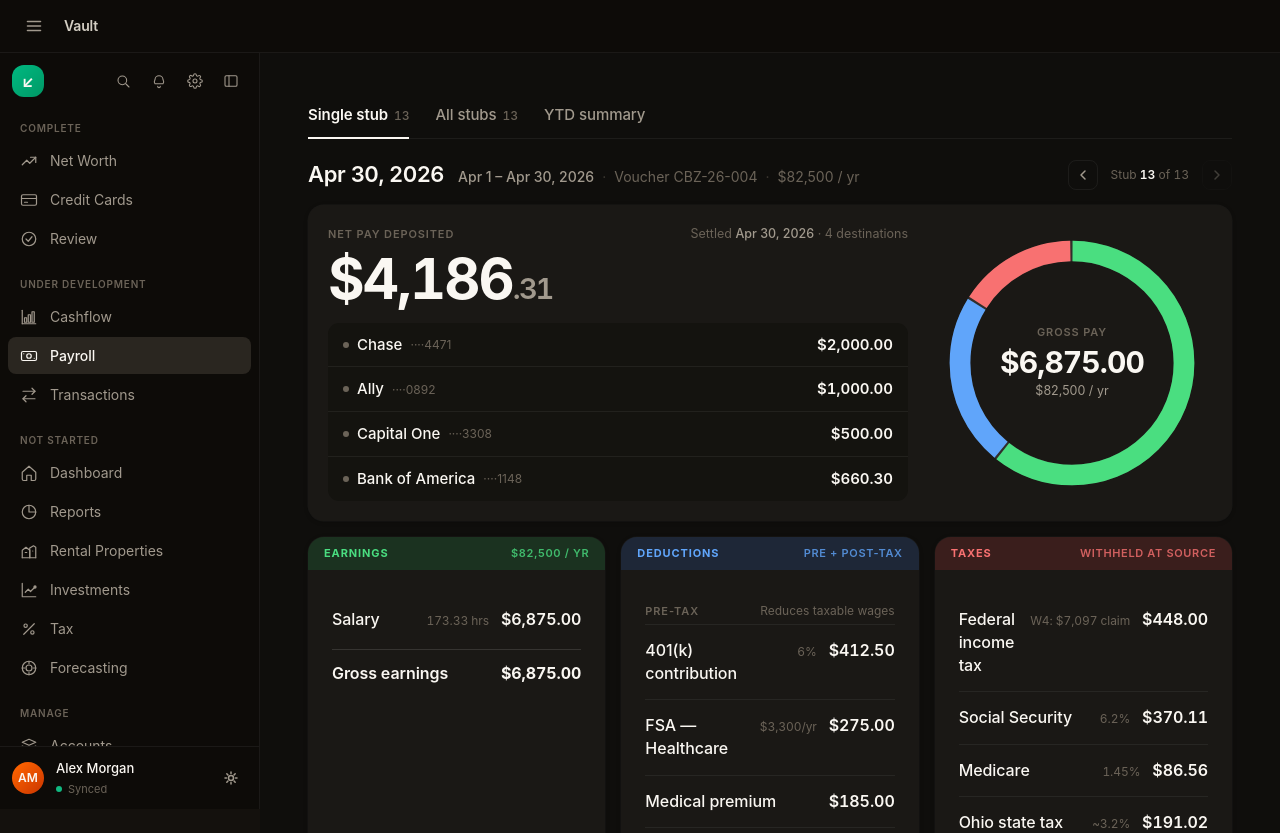
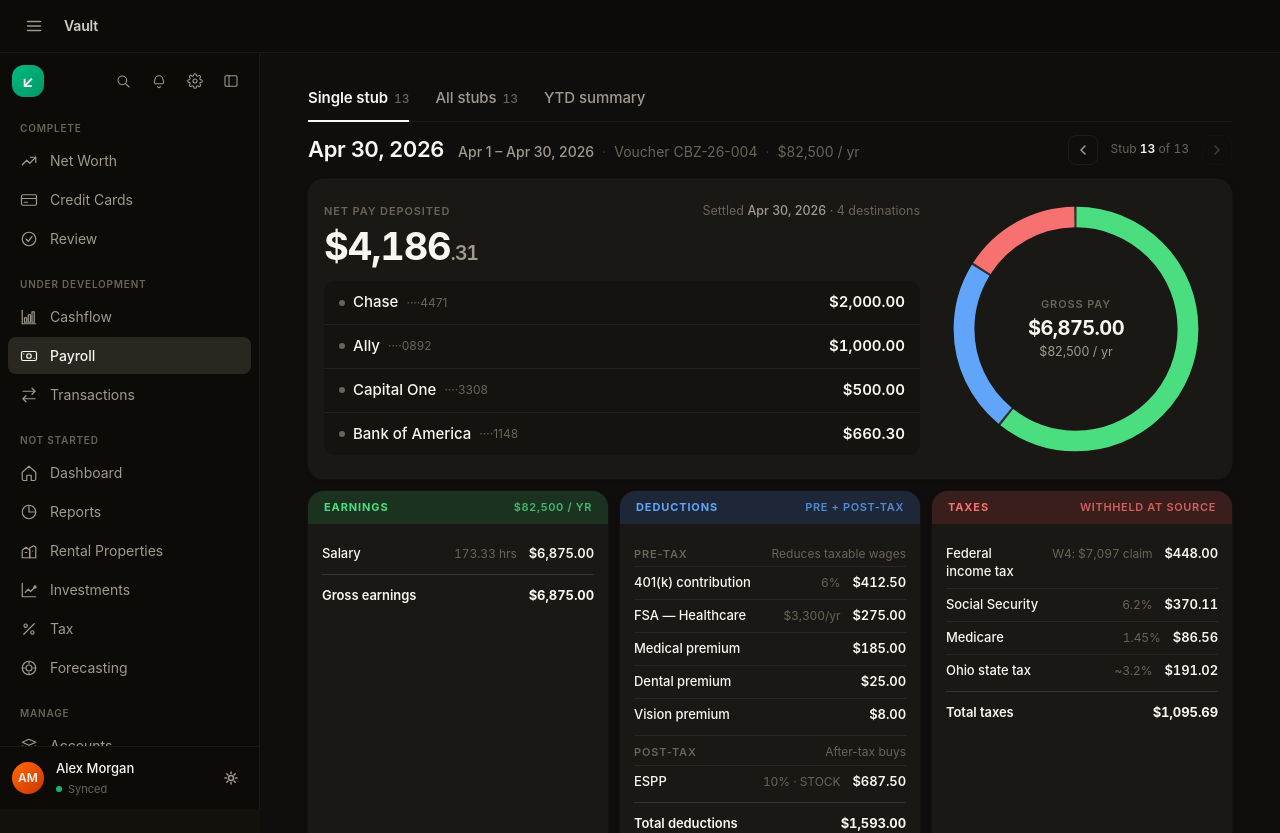
Before and after one commit to Luis-Castellanos/Gringotts-Vault, a Next.js app: page /payroll in a window 1280 px wide. Shown: the top 833 px of the page. Built offline with nearby package versions, Linux system fonts and the light colour scheme.

Commit message:
Payroll: shrink single-stub to fit one viewport
Dial down density (card/row pad, gap, base font 15→13px), donut 250→164px, hero display 56→38px, donut amount 30→20px, tighter hero padding + tabs margin + page top padding, so the single-stub view fits at 100% without scrolling.

```diff
--- a/app/payroll/page.tsx
+++ b/app/payroll/page.tsx
@@ -9,7 +9,7 @@ export default function PayrollPage() {
     <div className="flex min-h-screen">
       <Sidebar />
       <div className="flex-1 flex justify-center">
-        <main className="payroll-page w-full max-w-[1600px] px-12 pt-10 pb-20">
+        <main className="payroll-page w-full max-w-[1600px] px-12 pt-6 pb-12">
           <PayrollClient />
         </main>
       </div>
--- a/app/payroll/payroll.css
+++ b/app/payroll/payroll.css
@@ -3,15 +3,16 @@
 
 .payroll-page {
   /* Density locked to "comfy" — bigger, more readable */
-  --card-pad: 24px;
-  --row-pad: 14px;
-  --gap: 16px;
-  --line-fz: 16px;
+  --card-pad: 14px;
+  --row-pad: 7px;
+  --gap: 12px;
+  --line-fz: 13px;
+  --donut-size: 164px;
 
   background: var(--bg);
   color: var(--text-1);
-  font-size: 15px;
-  line-height: 1.45;
+  font-size: 13px;
+  line-height: 1.38;
   transition: background 200ms ease, color 200ms ease;
 
   .num {
@@ -43,7 +44,7 @@
     gap: 26px;
     align-items: stretch;
     border-bottom: 1px solid var(--line);
-    margin-bottom: 20px;
+    margin-bottom: 12px;
   }
   .tab {
     appearance: none;
@@ -194,9 +195,9 @@
   .hero {
     display: grid;
     grid-template-columns: 1fr auto;
-    gap: 24px;
+    gap: 16px;
     align-items: center;
-    padding: 18px 20px;
+    padding: 10px 16px;
   }
   @media (max-width: 900px) {
     .hero { grid-template-columns: 1fr; }
@@ -209,7 +210,7 @@
   .hero-top .eyebrow { line-height: 1; }
   .hero-top .hero-sub { margin-left: auto; }
   .hero-display {
-    font-size: 56px; font-weight: 700; letter-spacing: -0.035em;
+    font-size: 38px; font-weight: 700; letter-spacing: -0.03em;
     line-height: 1; color: var(--text-1);
   }
   .hero-display .cents { font-size: 0.52em; color: var(--text-2); font-weight: 600; }
@@ -270,7 +271,7 @@
     transition: color 200ms ease;
   }
   .donut-amount {
-    font-size: 30px; font-weight: 700; letter-spacing: -0.03em;
+    font-size: 20px; font-weight: 700; letter-spacing: -0.03em;
     color: var(--text-1); line-height: 1.05; margin-top: 6px;
     transition: color 200ms ease;
     font-variant-numeric: tabular-nums;
```
